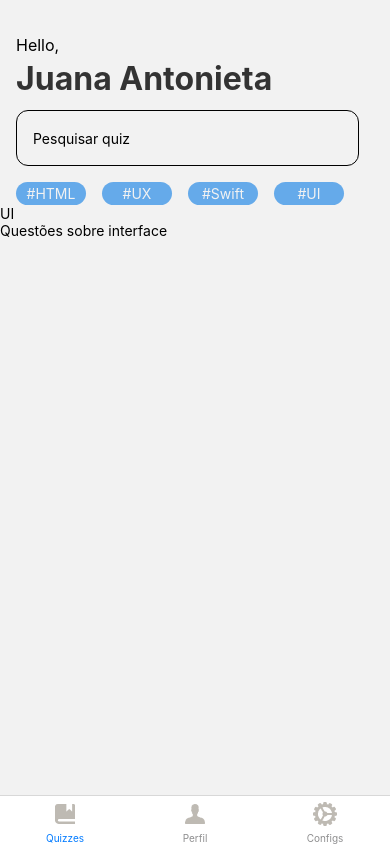
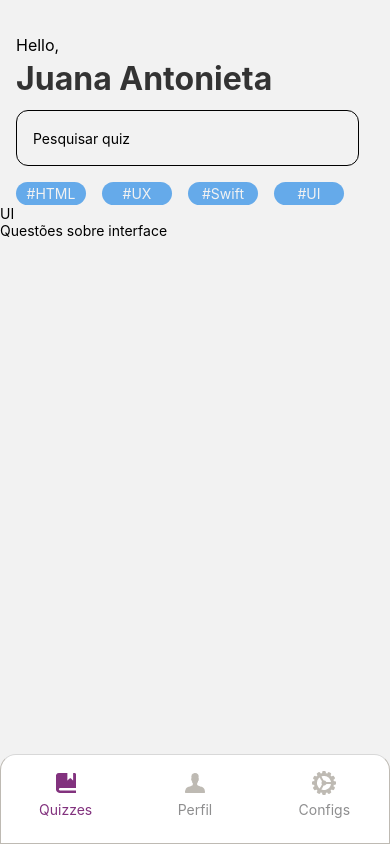
Before and after one commit to stephankruggg/Quizzes-App-Pixel, a React Native app: screen / in a window 390 px wide. Built offline with nearby package versions, Linux system fonts and the light colour scheme.

Commit message:
Finished Bottom Tabs

```diff
--- a/App.js
+++ b/App.js
@@ -18,29 +18,50 @@ const Stack = createStackNavigator();
 
 function Tabs() {
   return (
-      <Tab.Navigator>
+      <Tab.Navigator
+        screenOptions={{
+          tabBarShowLabel: true,
+          tabBarActiveTintColor: '#82327E',
+          tabBarLabelStyle: {
+            fontSize: 14,
+            marginBottom: 25,
+            marginTop: 8
+          },
+          tabBarIconStyle: {
+            marginTop: 18
+          },
+          tabBarStyle: {
+            position: 'absolute',
+            borderTopLeftRadius: 16,
+            borderTopRightRadius: 16,
+            height: 90,
+            borderColor: '#BEBAB3',
+            borderWidth: 1
+          }
+        }}
+      >
         <Tab.Screen name="Quizzes" component={Quizzes}
         options={{
           headerShown:false,
-          tabBarIcon: () => (<Image
+          tabBarIcon: ({focused}) => (<Image
             source={require('./src/assets/courses.png')}
-            style={{size: 9}}
+            style={{tintColor: focused ? '#82327E' : '#BEBAB3'}}
             />)
         }}/>
         <Tab.Screen name="Perfil" component={Perfil}
         options={{
           headerShown:false,
-          tabBarIcon: () => (<Image
+          tabBarIcon: ({focused}) => (<Image
             source={require('./src/assets/profile.png')}
-            style={{size: 9}}
+            style={{tintColor: focused ? '#82327E' : '#BEBAB3'}}
             />)
         }}/>
         <Tab.Screen name="Configs" component={Configs}
         options={{
           headerShown:false,
-          tabBarIcon: () => (<Image
+          tabBarIcon: ({focused}) => (<Image
             source={require('./src/assets/configs.png')}
-            style={{size: 9}}
+            style={{tintColor: focused ? '#82327E' : '#BEBAB3'}}
             />)
         }}/>
       </Tab.Navigator>
```
